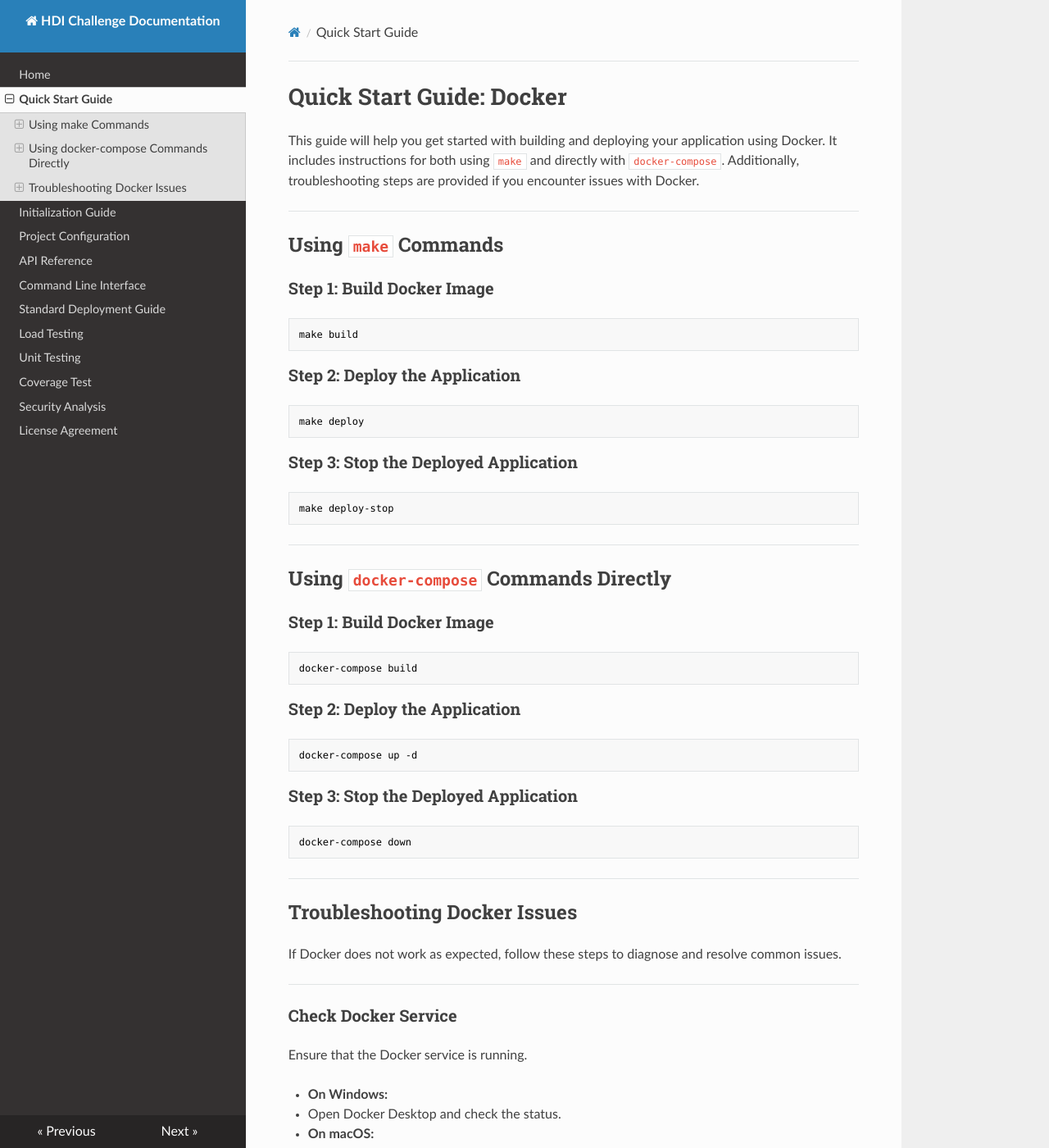
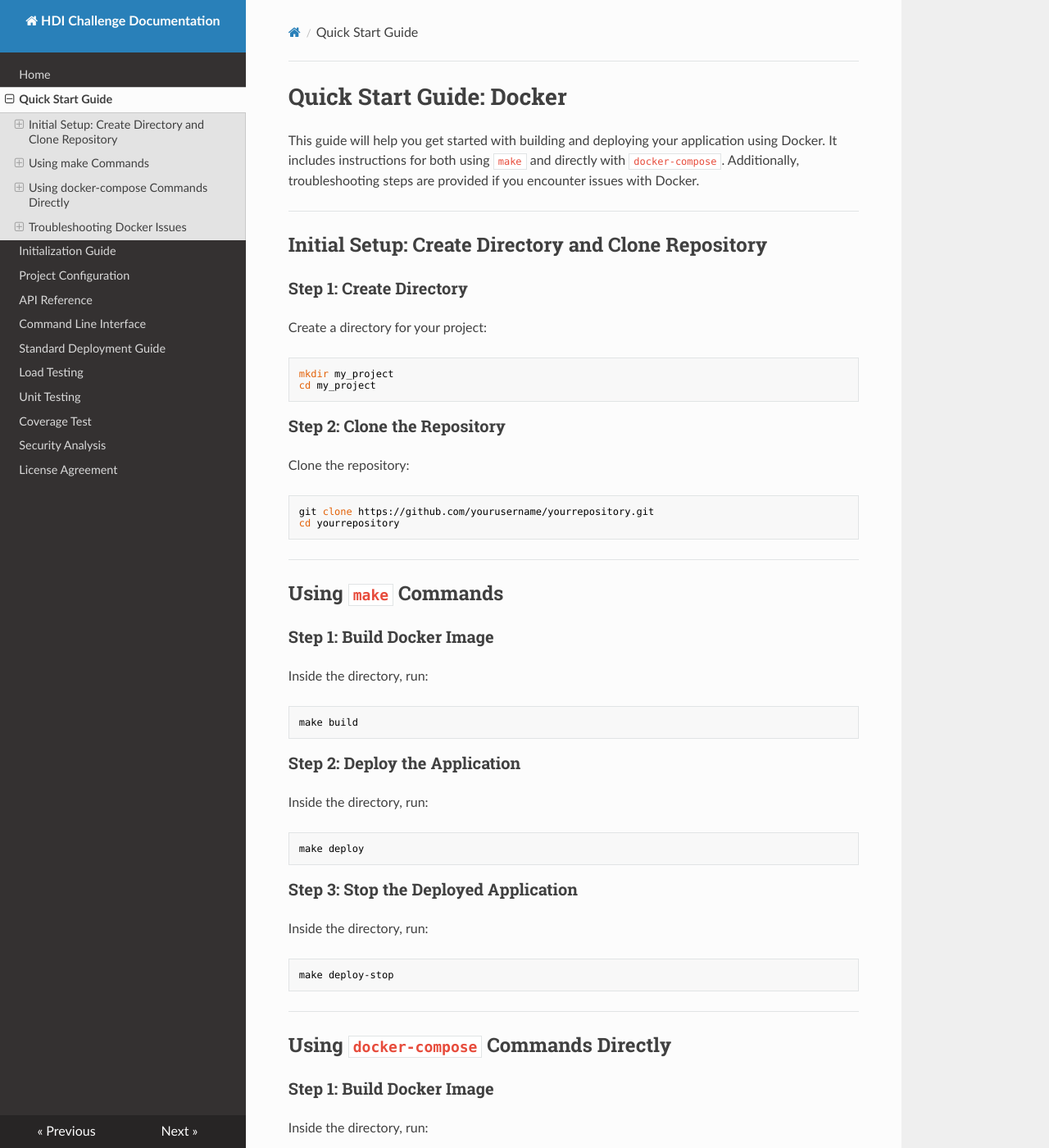
Before and after one commit to jarb29/hdi-reto, an MkDocs documentation site: the page built from docs/quickstart.md, in a window 1280 px wide and 1400 px high. Shown: the whole window at 82% size. Built offline with MkDocs 1.6.1, drawn with Linux system fonts in a browser that asks for light colours; nearby versions of some CDN libraries; some of the changed text lies outside the part shown.

Commit message:
Add initial setup steps for directory creation and repo cloning
Introduced new sections in `quickstart.md` for creating a project directory and cloning the repository. These steps provide a clear starting point for users before running `make` or `docker-compose` commands.

````diff
--- a/docs/quickstart.md
+++ b/docs/quickstart.md
@@ -1,6 +1,28 @@
 # Quick Start Guide: Docker
 
 This guide will help you get started with building and deploying your application using Docker. It includes instructions for both using `make` and directly with `docker-compose`. Additionally, troubleshooting steps are provided if you encounter issues with Docker.
+
+---
+
+## Initial Setup: Create Directory and Clone Repository
+
+### Step 1: Create Directory
+
+Create a directory for your project:
+
+```bash
+mkdir my_project
+cd my_project
+```
+
+### Step 2: Clone the Repository
+
+Clone the repository:
+
+```bash
+git clone https://github.com/yourusername/yourrepository.git
+cd yourrepository
+```
 
 ---
 
@@ -8,17 +30,23 @@ This guide will help you get started with building and deploying your applicatio
 
 ### Step 1: Build Docker Image
 
+Inside the directory, run:
+
 ```bash
 make build
 ```
 
 ### Step 2: Deploy the Application
 
+Inside the directory, run:
+
 ```bash
 make deploy
 ```
 
 ### Step 3: Stop the Deployed Application
+
+Inside the directory, run:
 
 ```bash
 make deploy-stop
@@ -30,17 +58,23 @@ make deploy-stop
 
 ### Step 1: Build Docker Image
 
+Inside the directory, run:
+
 ```bash
 docker-compose build
 ```
 
 ### Step 2: Deploy the Application
 
+Inside the directory, run:
+
 ```bash
 docker-compose up -d
 ```
 
 ### Step 3: Stop the Deployed Application
+
+Inside the directory, run:
 
 ```bash
 docker-compose down
````
